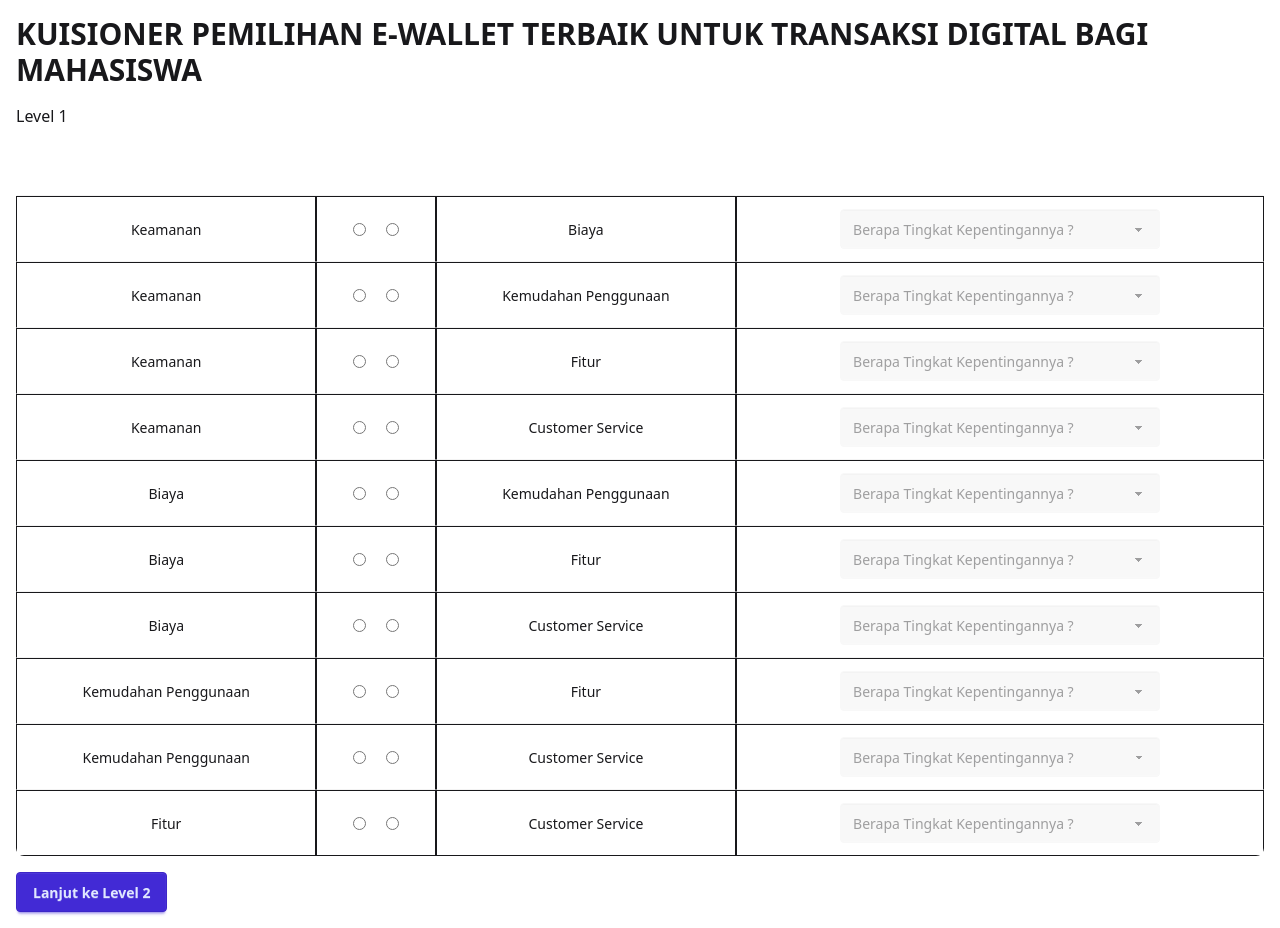
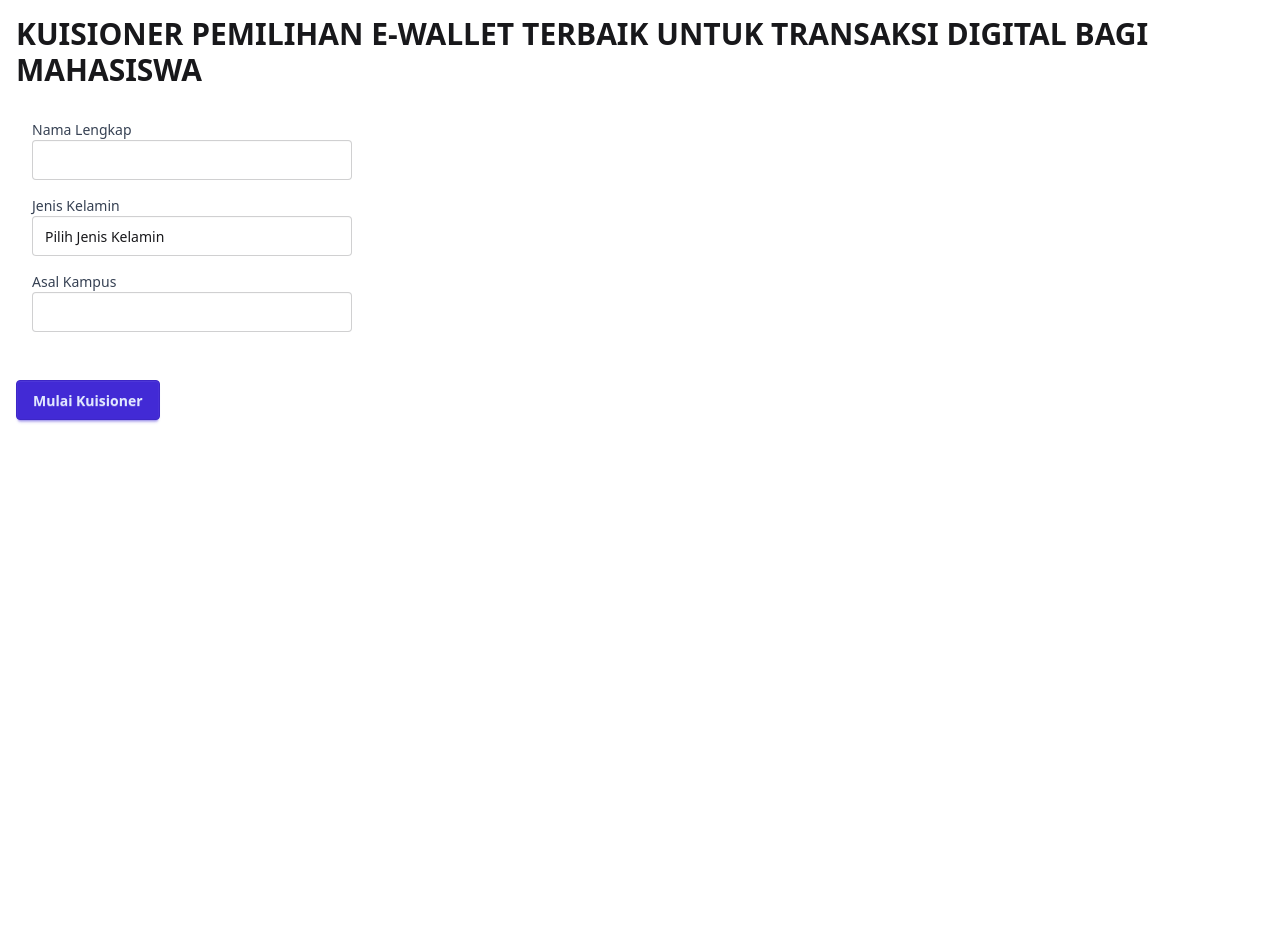
Before and after one commit to Gefila/kuesioner-e-wallet, a React (Vite) app: page / in a window 1280 px wide. After the commit the page ends 800 px from the top, so only its background shows below. Built offline with nearby package versions, Linux system fonts and the light colour scheme.

Commit message:
Add FormIdentitas component and integrate identitas state management for questionnaire

```diff
--- a/src/App.jsx
+++ b/src/App.jsx
@@ -3,10 +3,16 @@ import Level1 from "./components/Level1";
 import Level2 from "./components/Level2";
 import Level3 from "./components/Level3";
 import { webhookData } from "./assets/utils/webhookData";
+import FormIdentitas from "./components/FormIdentitas";
 
 function App() {
     const [responses, setResponses] = useState([]);
-    const [level, setLevel] = useState(1);
+    const [level, setLevel] = useState(0);
+    const [identitas, setIdentitas] = useState({
+        nama: "",
+        jenisKelamin: "",
+        asalKampus: "",
+    });
 
     const [responsesLevel1, setResponsesLevel1] = useState({
         level: 1,
@@ -22,6 +28,7 @@ function App() {
         level: 3,
         kriteria: [],
     });
+
     const [hierarchyData, setHierarchyData] = useState({
         criteria: [
             {
@@ -90,8 +97,6 @@ function App() {
         setLevel(newLevel + 1);
     }
 
-
-
     async function handleSubmit() {
         const allResponses = [
             { ...responsesLevel1, level: 1 },
@@ -100,27 +105,28 @@ function App() {
         ];
         setResponses(allResponses);
 
-        try{
-            const dataToSend = webhookData(allResponses);
-            const response = await fetch("https://discord.com/api/webhooks/1364130216716402738/d5JL6zJumhtMcle1VVknyA8Dv2uOEOhkMvy8GWLUVCbIQ__Omuto6Y1ckxw4ygam4TIv",{
-                method: "POST",
-                headers: {
-                    "Content-Type": "application/json",
-                },
-                body: JSON.stringify(dataToSend),
-            })
-
+        try {
+            const dataToSend = webhookData(allResponses, identitas);
+            const response = await fetch(
+                "https://discord.com/api/webhooks/1364471453667295302/L9XQk1HxpksFWqqjVMQPtoCW-vD2ZzO-GR6GJuQyzbqusuktZBhlAZseqpbAiSV3IiAY",
+                {
+                    method: "POST",
+                    headers: {
+                        "Content-Type": "application/json",
+                    },
+                    body: JSON.stringify(dataToSend),
+                }
+            );
+            console.log(dataToSend)
             if (!response.ok) {
                 throw new Error("Network response was not ok");
             }
-        }catch (error) {
+        } catch (error) {
             console.error("Error sending data to Discord:", error);
         }
     }
 
-    useEffect(() => {
-
-    }, []);
+    useEffect(() => {}, []);
 
     return (
         <div className="container mx-auto p-4 ">
@@ -128,7 +134,9 @@ function App() {
                 KUISIONER PEMILIHAN E-WALLET TERBAIK UNTUK TRANSAKSI DIGITAL
                 BAGI MAHASISWA
             </h1>
-            {level === 1 ? (
+            {level === 0 ? (
+                <FormIdentitas identitas={identitas} setIdentitas={setIdentitas}/>
+            ) : level === 1 ? (
                 <Level1
                     hierarchyData={hierarchyData}
                     generatePairs={generatePairs}
@@ -155,17 +163,16 @@ function App() {
                 className="btn btn-primary mt-4"
                 onClick={() => handleLevelChange(level)}
             >
-                {level === 1
+                {level === 0
+                    ? "Mulai Kuisioner"
+                    : level === 1
                     ? "Lanjut ke Level 2"
                     : level === 2
                     ? "Lanjut ke Level 3"
                     : "Selesai"}
             </button>
             {level === 4 && (
-                <button
-                    className="btn btn-success mt-4"
-                    onClick={handleSubmit}
-                >
+                <button className="btn btn-success mt-4" onClick={handleSubmit}>
                     Kirim Jawaban
                 </button>
             )}
--- a/src/assets/utils/webhookData.js
+++ b/src/assets/utils/webhookData.js
@@ -1,5 +1,5 @@
 
-export function webhookData(data) {
+export function webhookData(data, indentitas) {
     const level1Value = data[0]?.jawaban.map((item) => {
         return  `${item.pilihan[0]} ${item.selected === item.pilihan[0] ? '🟢 🔴' : '🔴 🟢'} ${item.pilihan[1]} = ${item.tingkatKepentingan}`
 
@@ -32,9 +32,9 @@ export function webhookData(data) {
             {
                 title: "👨🏻‍🎓Indentitas Responden",
                 description:
-                    "**Nama: Gefila Zona Pranata**\n**Jenis Kelamin : Laki-Laki**\n**Asal Kampus: ISB Atma Luhur**",
+                    `**Nama: ${indentitas.nama}**\n**Jenis Kelamin : ${indentitas.jenisKelamin}**\n**Asal Kampus: ${indentitas.asalKampus}**`,
                 color: 16722731,
-                timestamp: `${new Date()}`,
+                timestamp: `${new Date().toISOString()}`,
             },
             {
                 title: "Level 1 - Perbandingan Kriteria",
--- /dev/null
+++ b/src/components/FormIdentitas.jsx
@@ -0,0 +1,75 @@
+export default function FormIdentitas({ identitas, setIdentitas }) {
+    function handleOnChange(e) {
+        const { name, value } = e.target;
+        setIdentitas((prev) => ({
+            ...prev,
+            [name]: value,
+        }));
+    }
+    return (
+        <div className="container mx-auto p-4 ">
+            <form className="space-y-4">
+                <div className="mb-4">
+                    <label
+                        htmlFor="name"
+                        className="block text-sm font-medium text-gray-700"
+                    >
+                        Nama Lengkap
+                    </label>
+                    <input
+                        type="text"
+                        id="nama"
+                        name="nama"
+                        required
+                        value={identitas?.nama}
+                        onChange={handleOnChange}
+                        className="input"
+                    />
+                </div>
+                <div className="mb-4">
+                    <label
+                        htmlFor="nim"
+                        className="block text-sm font-medium text-gray-700"
+                    >
+                        Jenis Kelamin
+                    </label>
+                    <select
+                        id="jenisKelamin"
+                        name="jenisKelamin"
+                        required
+                        value={
+                            identitas?.jenisKelamin
+                                ? identitas.jenisKelamin
+                                : ""
+                        }
+                        onChange={handleOnChange}
+                        className="input"
+                    >
+                        <option value="" disabled>
+                            Pilih Jenis Kelamin
+                        </option>
+                        <option value="Laki-laki">Laki-laki</option>
+                        <option value="Perempuan">Perempuan</option>
+                    </select>
+                </div>
+                <div className="mb-4">
+                    <label
+                        htmlFor="asalKampus"
+                        className="block text-sm font-medium text-gray-700"
+                    >
+                        Asal Kampus
+                    </label>
+                    <input
+                        type="asalKampus"
+                        id="asalKampus"
+                        name="asalKampus"
+                        required
+                        value={identitas?.asalKampus}
+                        onChange={handleOnChange}
+                        className="input"
+                    />
+                </div>
+            </form>
+        </div>
+    );
+}
--- a/src/components/Level2.jsx
+++ b/src/components/Level2.jsx
@@ -97,6 +97,7 @@ export default function Level2({ hierarchyData, generatePairs, responsesLevel2,
                                                 index={index}
                                                 subIndex={subIndex}
                                                 onChange={handleRadioChange}
+                                                selected={responsesLevel2.kriteria[index]?.jawaban[subIndex]?.selected}
                                                 radio1={pair[0].name}
                                                 radio2={pair[1].name}
                                                 name={`radio-${index}-${subIndex}`}
--- a/src/components/Level3.jsx
+++ b/src/components/Level3.jsx
@@ -99,6 +99,7 @@ export default function Level3({ hierarchyData, generatePairs, responsesLevel3,
                                             radio1={alternatif[0].name}
                                             radio2={alternatif[1].name}
                                             name={`radio-${index}-${subIndex}`}
+                                            selected={responsesLevel3.kriteria[index]?.jawaban[subIndex]?.selected}
                                         />
                                     </div>
                                 </td>
```
